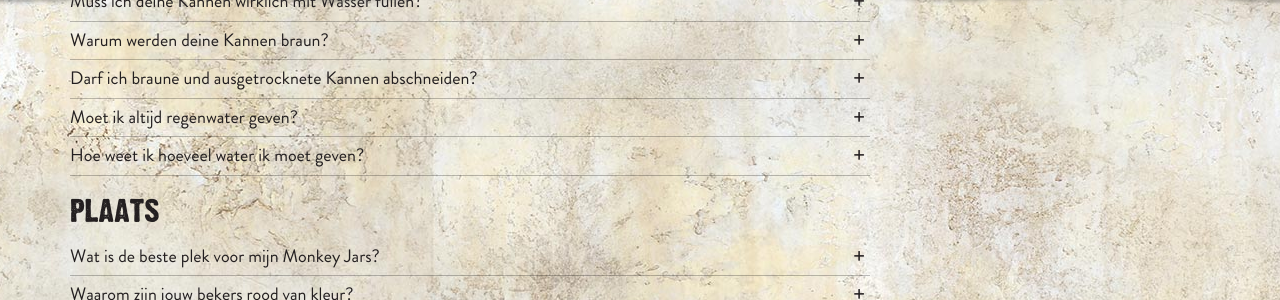
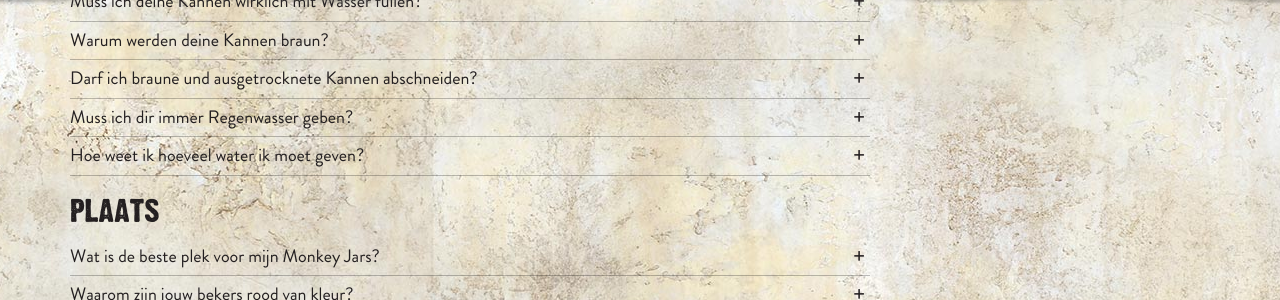
Before and after one commit to jhvanderschee/monkeyjars_de, a Jekyll site: the page built from wissenswertes/index.md, in a window 1280 px wide and 900 px high, scrolled down 463 px. Shown: the part 156-456 px from the top of the window. Built offline with Jekyll 4.4.1, drawn with Linux system fonts in a browser that asks for light colours; part of the change alters nothing that is shown.

Commit message:
Updated 'wissenswertes/index.md' via CloudCannon

```diff
--- a/wissenswertes/index.md
+++ b/wissenswertes/index.md
@@ -53,11 +53,11 @@ water_geven:
       abschneiden. Es spielt keine Rolle, wo du sie abschneidest. Du kannst sie
       direkt oben am Stiel oder unten abschneiden. Ich bemühe mich dann ganz
       besonders, neue Kannen zu bilden.
-  - title: Moet ik altijd regenwater geven?
+  - title: Muss ich dir immer Regenwasser geben?
     content: >-
-      Regenwater bevat geen kalk. Kalk vind ik wat minder lekker. Je mag mij
-      daarom prima buiten hangen tijdens een flinke regenbui. Maar ook een plons
-      kraanwater slik ik als zoete koek hoor!
+      Regenwasser enthält keinen Kalk. Der schmeckt mir nämlich weniger. Darum
+      kannst du mir gerne mal eine Regendusche im Freien gönnen. Aber auch
+      Leitungswasser schlürfe ich gerne.
   - title: Hoe weet ik hoeveel water ik moet geven?
     content: >-
       Ik houd van aandacht ☺. Kijk daarom goed naar me en voel zo nu en dan aan
```
